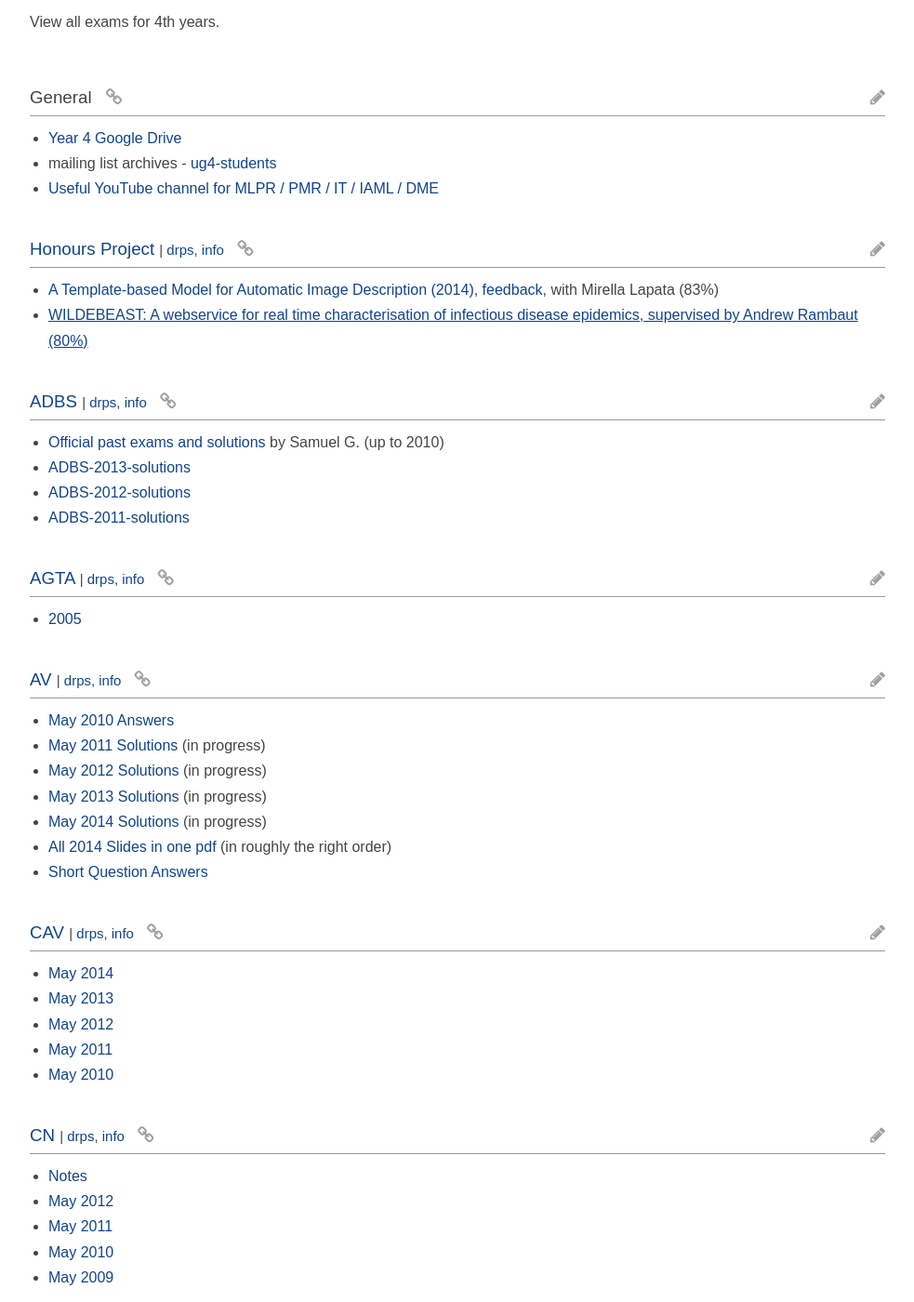
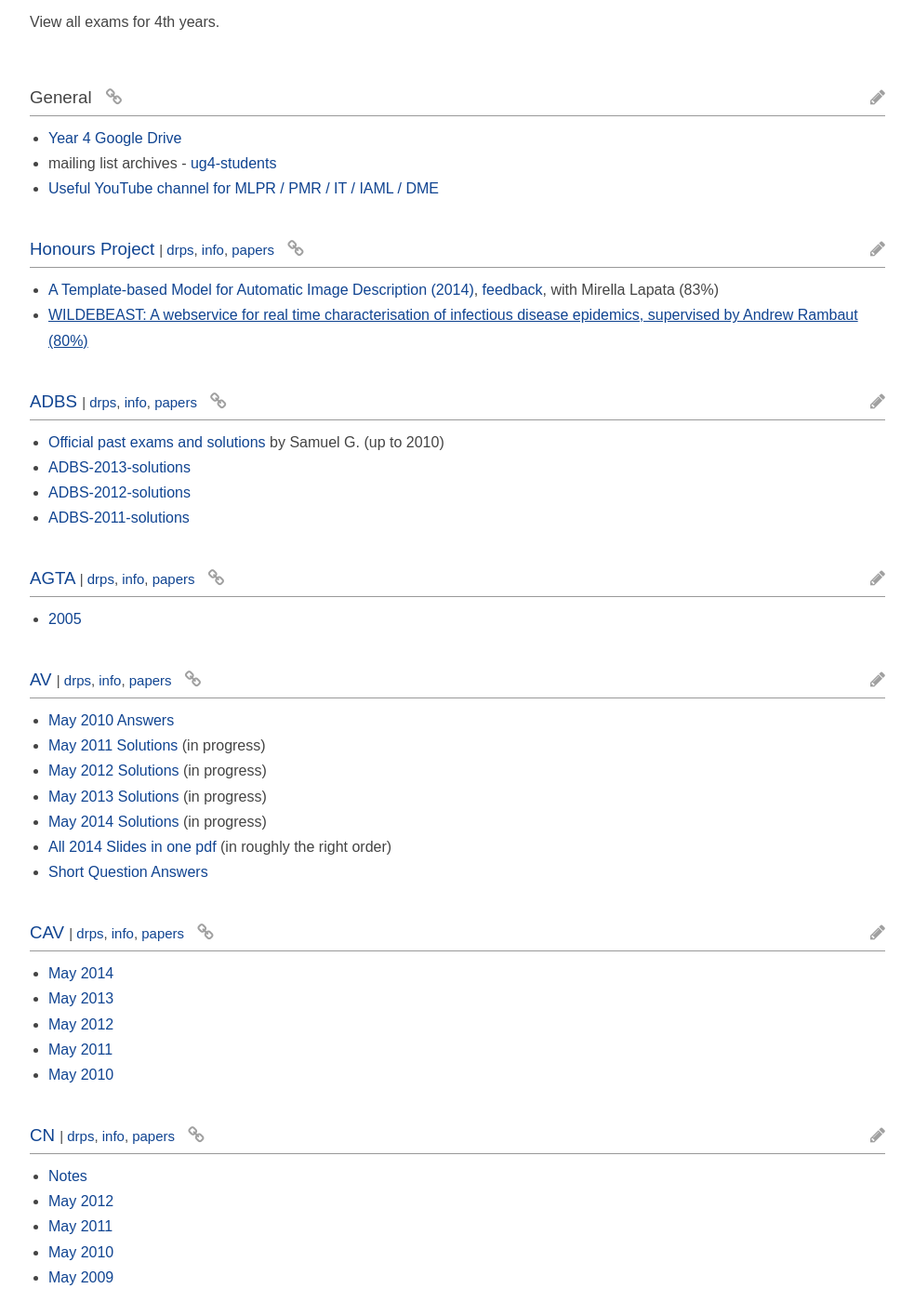
Before and after one commit to compsoc-edinburgh/betterinformatics, a Jekyll site: the page built from _pages/inf4.md, in a window 1280 px wide and 1400 px high, scrolled down 495 px. Shown: the whole window at 93% size, without its empty margins (148-1131 px from the left). Built offline with Jekyll 4.4.1, drawn with Linux system fonts in a browser that asks for light colours; nearby versions of some CDN libraries; some of the changed text lies outside the part shown.

Commit message:
add exam papers to autolinks

```diff
--- a/_includes/sections.html
+++ b/_includes/sections.html
@@ -27,7 +27,10 @@
             {% for link in section.links %}{% if forloop.first == false %}, {% endif %}<a href="{{ link.url }}">{{ link.name }}</a>{% endfor %}
         {% endif %}
         {% if course %}
-            | <a href="{{ course.euclid_url }}">drps</a>, <a href="http://course.inf.ed.ac.uk/{{ section.course-acronym }}">info</a>
+            |
+            <a href="{{ course.euclid_url }}">drps</a>,
+            <a href="http://course.inf.ed.ac.uk/{{ section.course-acronym }}">info</a>,
+            <a href="https://exampapers.ed.ac.uk/search/{{ course.euclid_code }}">papers</a>
             {% if course.year != page.year %}
             This course is misplaced. It should be on the year {{ course.year }} page.
             {% endif %}
```
